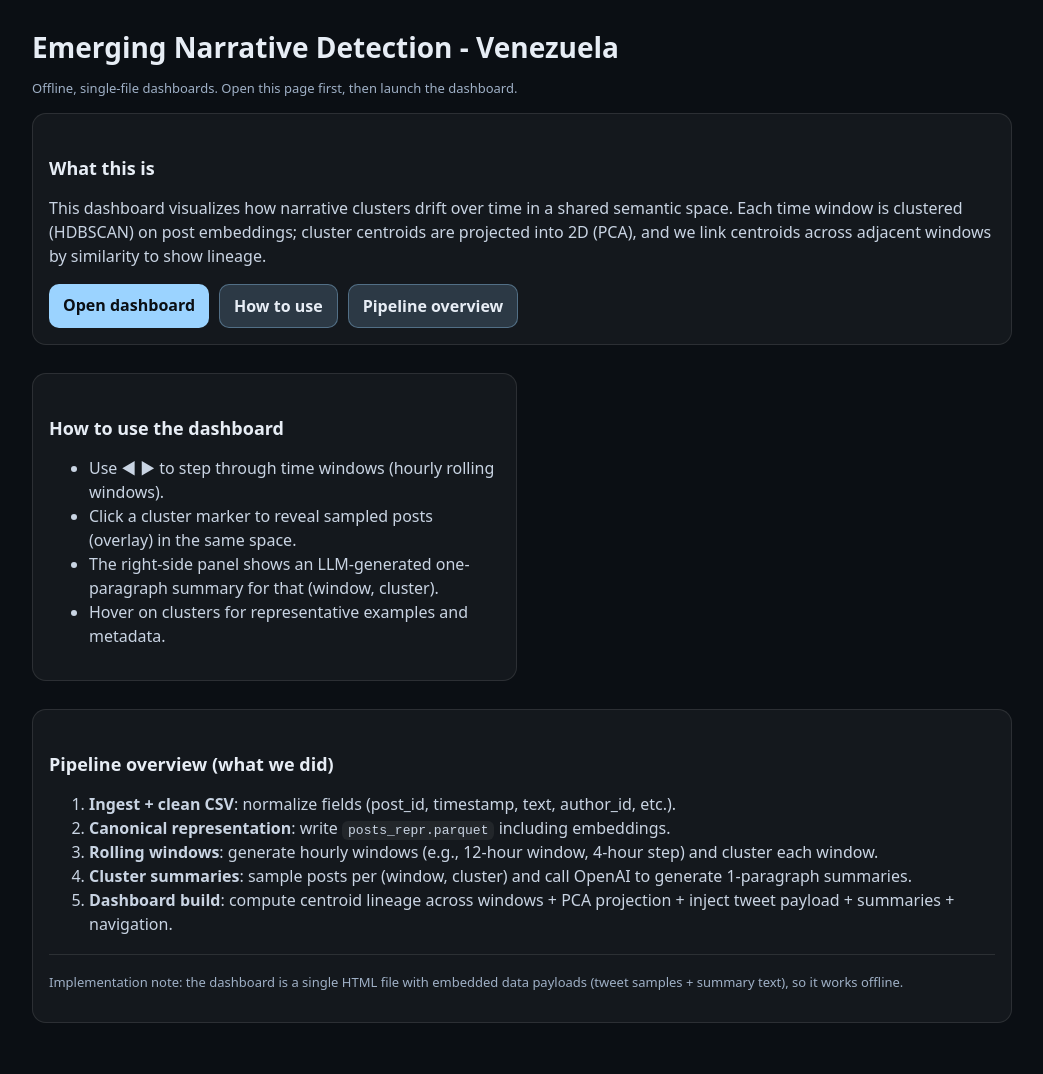
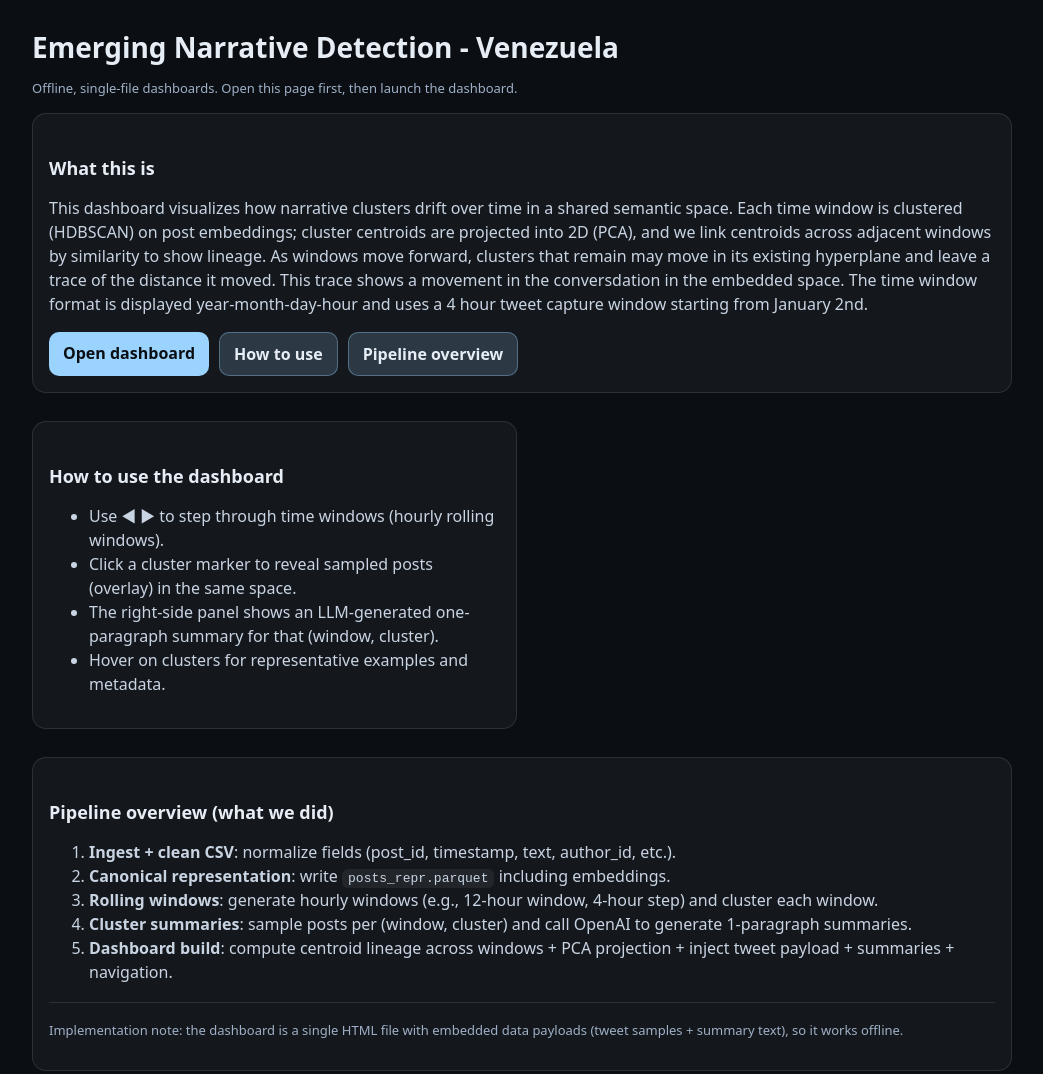
Before and after one commit to davidthfarr/sensemaking, a plain HTML site: page index.html in a window 1280 px wide. Shown: the whole page, without its empty margins (118-1161 px from the left). Drawn offline with Linux system fonts and the light colour scheme.

Commit message:
Update index.html

```diff
--- a/index.html
+++ b/index.html
@@ -31,7 +31,9 @@
       <p>
         This dashboard visualizes how narrative clusters drift over time in a shared semantic space.
         Each time window is clustered (HDBSCAN) on post embeddings; cluster centroids are projected into 2D (PCA),
-        and we link centroids across adjacent windows by similarity to show lineage.
+        and we link centroids across adjacent windows by similarity to show lineage. As windows move forward,
+        clusters that remain may move in its existing hyperplane and leave a trace of the distance it moved. This trace shows a movement in the conversdation in the embedded space.
+        The time window format is displayed year-month-day-hour and uses a 4 hour tweet capture window starting from January 2nd.
       </p>
       <div class="btnrow">
         <a class="btn" href="./ven_narrative_drift_click.html">Open dashboard</a>
```
